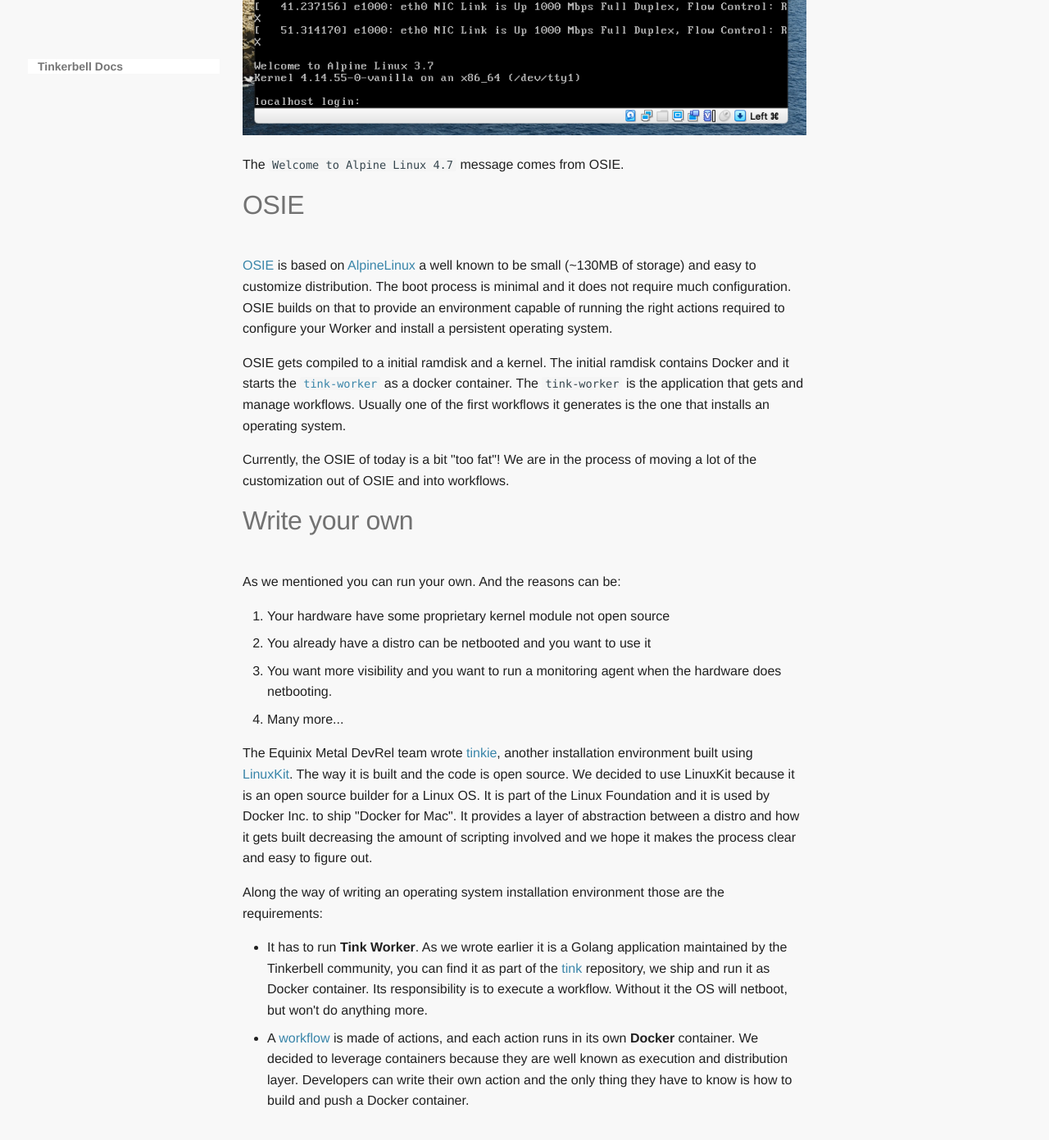
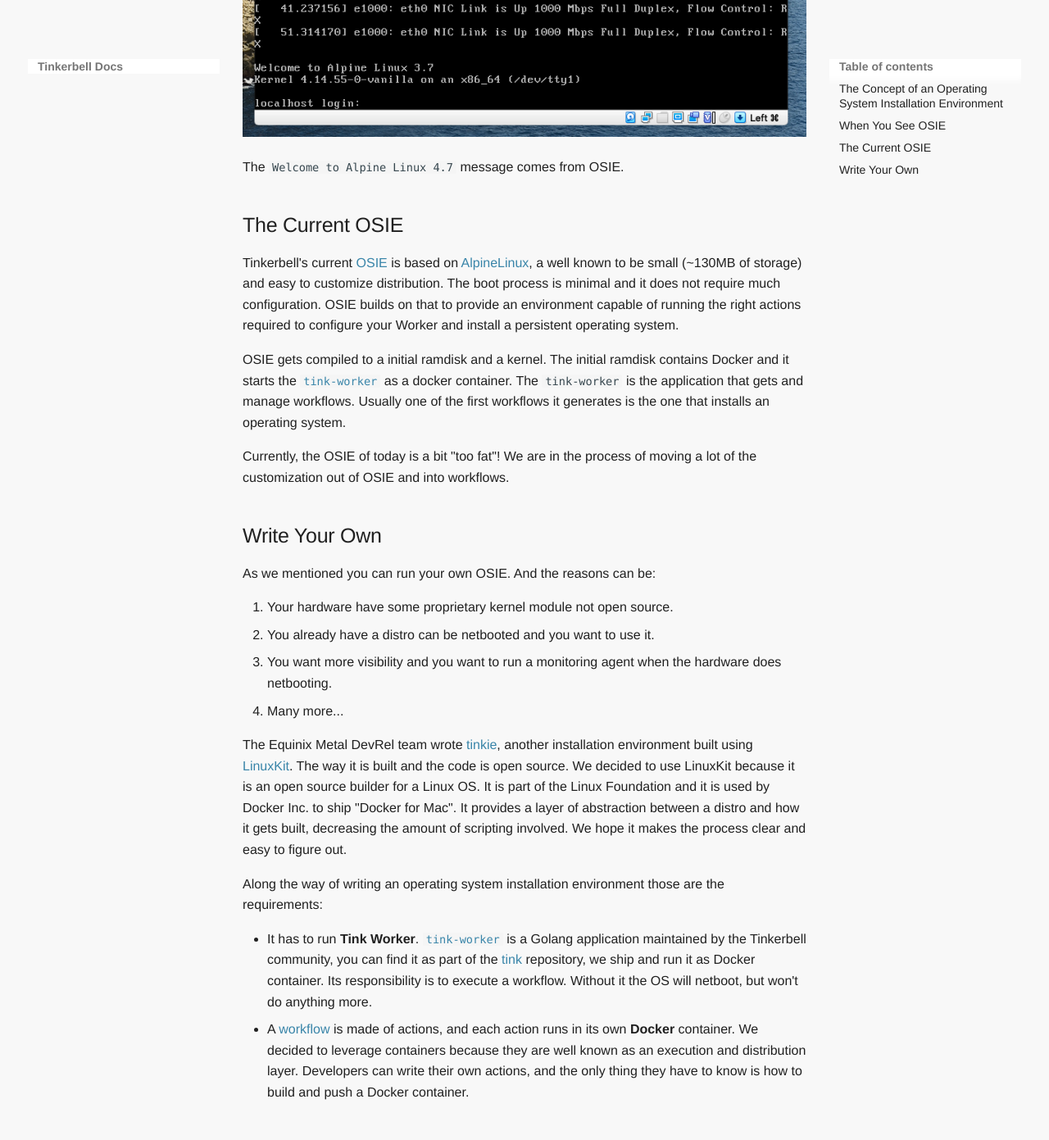
Before and after one commit to tinkerbell/tinkerbell-docs, an MkDocs documentation site: the page built from docs/services/osie.md, in a window 1280 px wide and 1400 px high, scrolled down 1123 px. Shown: the top 1391 px of the window at 82% size. Built offline with MkDocs 1.6.1 and Material for MkDocs 9.7.7, drawn with Linux system fonts in a browser that asks for light colours; some web fonts are replaced; some of the changed text lies outside the part shown.

Commit message:
Proofreading pass at the new, revised OSIE doc Includes some sub-heading formatting fixes
Signed-off-by: DailyAlice <msarabia@equinix.com>

```diff
--- a/docs/services/osie.md
+++ b/docs/services/osie.md
@@ -1,19 +1,21 @@
 ---
 title: OSIE
-date: 2020-08-31
+date: 2021-02-03
 ---
 
-# The concept of operating system installation environment
+# OSIE
 
-An Operating System Installation Environment (OSIE) is the operating system shipped to the hardware you are provisioning. That operating system starts an application called tink-worker. At that point tink-worker will communicate with the Provisioner (tink-server) asking for a something to execute (a workflow).
+## The Concept of an Operating System Installation Environment
+
+An Operating System Installation Environment (OSIE) is the operating system shipped to the hardware you are provisioning. That operating system starts an application called `tink-worker`. At that point `tink-worker` will communicate with the Provisioner (running `tink-server`) asking for a something to execute (a workflow).
 
 Usually a workflow partitions the disk(s) and it installs an operating system that will be later used as boot device, leaving the hardware with the desired operating system.
 
-When a hardware first starts there is nothing stored in its hard drive, and the bootloader will enter network mode. This mode runs PXE and it broadcasts a DHCP request asking for "something to do". [Boots](/services/boots) is one of the components shipped as part of the Tinkerbell Stack, it is a DHCP server. It handles the DHCP request and replies with a iPXE script to the hardware containing the operating system installation environment.
+When a hardware first starts, there is nothing stored in its hard drive and the bootloader will enter network mode. This mode runs PXE and it broadcasts a DHCP request asking for "something to do". [Boots](/services/boots) is one of the components shipped as part of the Tinkerbell Stack, it is a DHCP server. It handles the DHCP request and replies with a iPXE script to the hardware containing the operating system installation environment.
 
 Right now we ship our one [OSIE](https://github.com/tinkerbell/osie) but you can build your own or modify the operating system in memory environment if you need kernel modules, drivers or applications that are not shipped from the Tinkerbell community.
 
-# When You See OSIE
+## When You See OSIE
 
 If you follow the [Vagrant Setup](/setup/local-vagrant) tutorial you encounter OSIE at the section "Start the Worker".
 
@@ -23,26 +25,26 @@
 
 The `Welcome to Alpine Linux 4.7` message comes from OSIE.
 
-# OSIE
+## The Current OSIE
 
-[OSIE](https://github.com/tinkerbell/osie) is based on [AlpineLinux](https://alpinelinux.org/) a well known to be small (~130MB of storage) and easy to customize distribution. The boot process is minimal and it does not require much configuration. OSIE builds on that to provide an environment capable of running the right actions required to configure your Worker and install a persistent operating system.
+Tinkerbell's current [OSIE](https://github.com/tinkerbell/osie) is based on [AlpineLinux](https://alpinelinux.org/), a well known to be small (~130MB of storage) and easy to customize distribution. The boot process is minimal and it does not require much configuration. OSIE builds on that to provide an environment capable of running the right actions required to configure your Worker and install a persistent operating system.
 
 OSIE gets compiled to a initial ramdisk and a kernel. The initial ramdisk contains Docker and it starts the [`tink-worker`](/services/tink) as a docker container. The `tink-worker` is the application that gets and manage workflows. Usually one of the first workflows it generates is the one that installs an operating system.
 
 Currently, the OSIE of today is a bit "too fat"! We are in the process of moving a lot of the customization out of OSIE and into workflows.
 
-# Write your own
+## Write Your Own
 
-As we mentioned you can run your own. And the reasons can be:
+As we mentioned you can run your own OSIE. And the reasons can be:
 
-1. Your hardware have some proprietary kernel module not open source
-2. You already have a distro can be netbooted and you want to use it
+1. Your hardware have some proprietary kernel module not open source.
+2. You already have a distro can be netbooted and you want to use it.
 3. You want more visibility and you want to run a monitoring agent when the hardware does netbooting.
 4. Many more...
 
-The Equinix Metal DevRel team wrote [tinkie](https://github.com/gianarb/tinkie), another installation environment built using [LinuxKit](https://github.com/linuxkit/linuxkit). The way it is built and the code is open source. We decided to use LinuxKit because it is an open source builder for a Linux OS. It is part of the Linux Foundation and it is used by Docker Inc. to ship "Docker for Mac". It provides a layer of abstraction between a distro and how it gets built decreasing the amount of scripting involved and we hope it makes the process clear and easy to figure out.
+The Equinix Metal DevRel team wrote [tinkie](https://github.com/gianarb/tinkie), another installation environment built using [LinuxKit](https://github.com/linuxkit/linuxkit). The way it is built and the code is open source. We decided to use LinuxKit because it is an open source builder for a Linux OS. It is part of the Linux Foundation and it is used by Docker Inc. to ship "Docker for Mac". It provides a layer of abstraction between a distro and how it gets built, decreasing the amount of scripting involved. We hope it makes the process clear and easy to figure out.
 
 Along the way of writing an operating system installation environment those are the requirements:
 
-* It has to run **Tink Worker**. As we wrote earlier it is a Golang application maintained by the Tinkerbell community, you can find it as part of the [tink](https://github.com/tinkerbell/tink) repository, we ship and run it as Docker container. Its responsibility is to execute a workflow. Without it the OS will netboot, but won't do anything more.
-* A [workflow](/workflows) is made of actions, and each action runs in its own **Docker** container. We decided to leverage containers because they are well known as execution and distribution layer. Developers can write their own action and the only thing they have to know is how to build and push a Docker container.
+* It has to run **Tink Worker**. [`tink-worker`](/services/tink) is a Golang application maintained by the Tinkerbell community, you can find it as part of the [tink](https://github.com/tinkerbell/tink) repository, we ship and run it as Docker container. Its responsibility is to execute a workflow. Without it the OS will netboot, but won't do anything more.
+* A [workflow](/workflows) is made of actions, and each action runs in its own **Docker** container. We decided to leverage containers because they are well known as an execution and distribution layer. Developers can write their own actions, and the only thing they have to know is how to build and push a Docker container.
```
